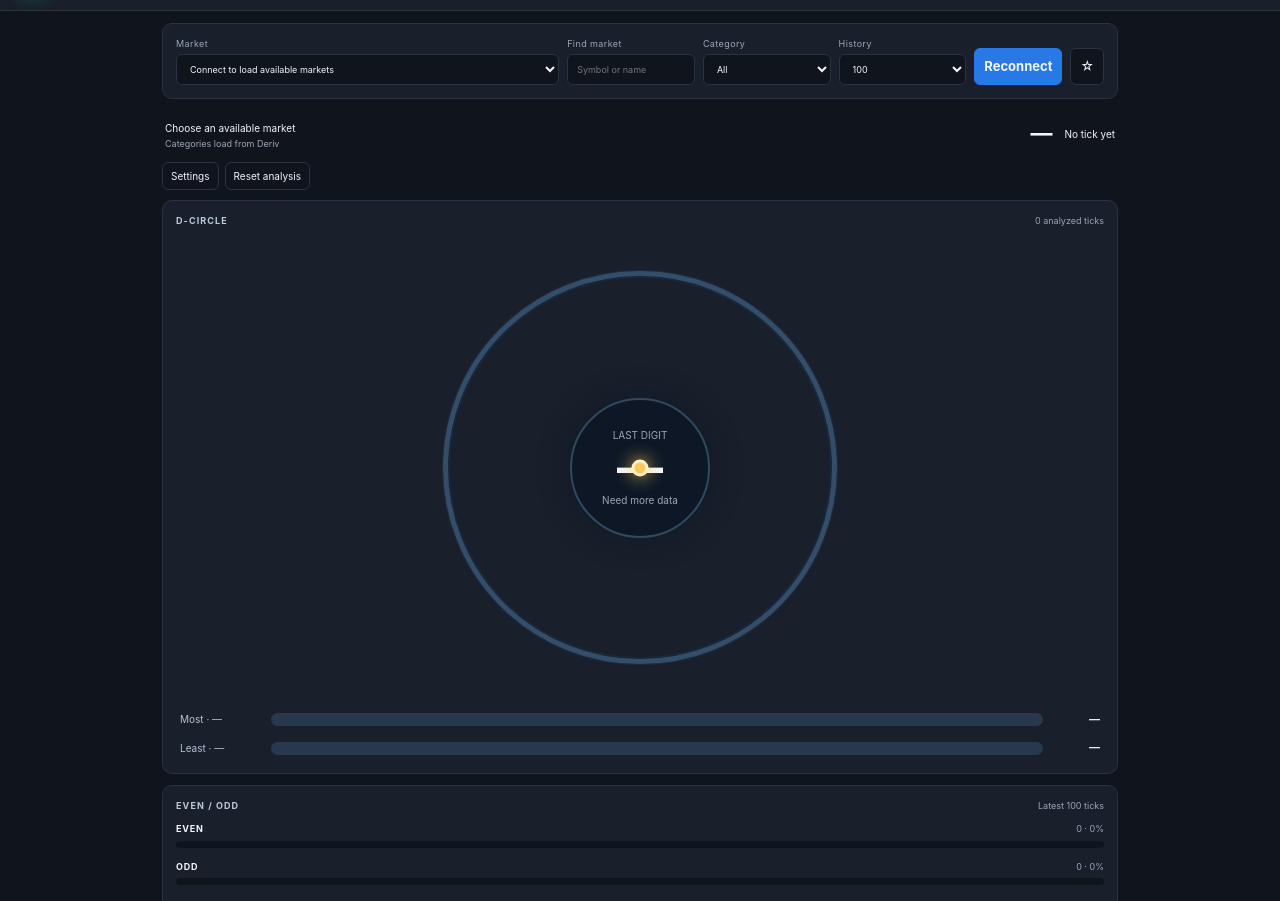
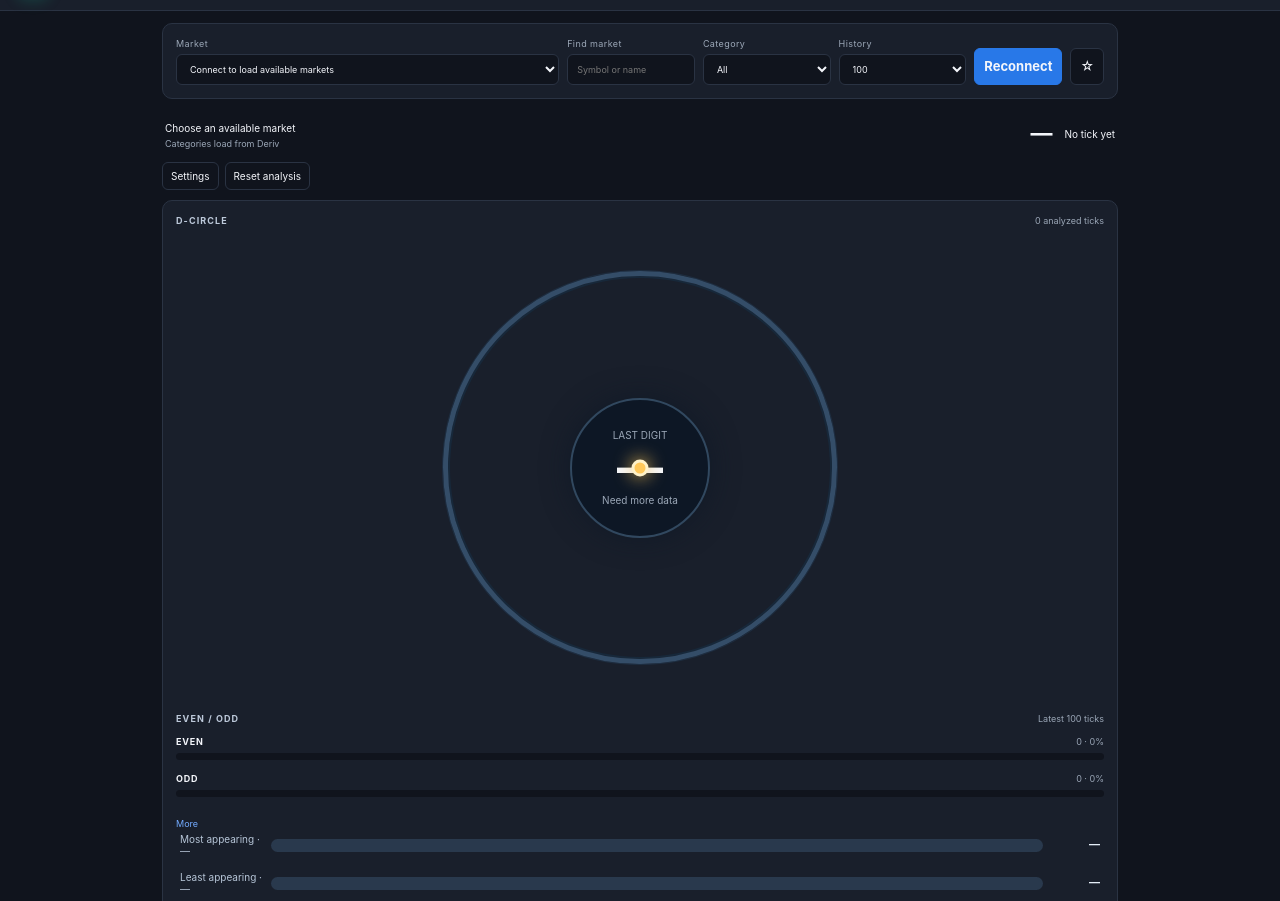
Before and after one commit to rankflinx-dot/deriv-analyzer, a browser extension: page index.html in a window 1280 px wide. Shown: the part 51-952 px from the top of the page. Drawn offline with Linux system fonts and the light colour scheme.

Commit message:
Match D-Circle layout to reference mockup

```diff
--- a/index.html
+++ b/index.html
@@ -4,8 +4,7 @@
 <section class="controls card"><label>Market<select id="symbol"><option>Connect to load available markets</option></select></label><label>Find market<input id="marketSearch" type="search" placeholder="Symbol or name"></label><label>Category<select id="marketCategoryFilter"><option value="">All</option></select></label><label>History<select id="window"><option>50</option><option selected>100</option><option>250</option><option>500</option><option>1000</option><option>2000</option><option>5000</option></select></label><button id="connect" class="primary">Connect</button><button id="favorite" title="Toggle favorite">☆</button></section>
 <section class="marketbar"><div><span id="marketName">Choose an available market</span><small id="marketCategory">Categories load from Deriv</small></div><strong id="quote">—</strong><span id="tickAt">No tick yet</span></section>
 <div class="actions"><button id="settingsToggle">Settings</button><button id="reset">Reset analysis</button></div>
-<section class="card"><div class="section-title">D-CIRCLE <span id="totalTicks">0 analyzed ticks</span></div><div class="dcircle"><div class="circle-ring"></div><svg id="circleCursor" class="circle-cursor" aria-hidden="true"><line id="cursorLine" x1="50%" y1="50%" x2="50%" y2="50%"></line><circle id="cursorTip" cx="50%" cy="50%" r="7"></circle></svg><div class="circle-center"><small>LAST DIGIT</small><b id="lastDigit">—</b><span id="hotCold">Need more data</span></div><div id="circleNodes"></div></div><div class="circle-frequency"><div class="frequency-row"><span id="mostLabel">Most · —</span><div class="frequency-track"><i id="mostBar"></i></div><b id="mostPercent">—</b></div><div class="frequency-row"><span id="leastLabel">Least · —</span><div class="frequency-track"><i id="leastBar"></i></div><b id="leastPercent">—</b></div></div></section>
-<section class="card"><div class="section-title">EVEN / ODD <span id="eoWindow">Latest 100 ticks</span></div><div class="pair"><div><div class="pair-head"><b>EVEN</b><span id="evenSummary">0 · 0%</span></div><div class="track"><i id="evenBar" class="greenbar"></i></div></div><div><div class="pair-head"><b>ODD</b><span id="oddSummary">0 · 0%</span></div><div class="track"><i id="oddBar" class="redbar"></i></div></div></div><div id="eoRecent" class="recent"></div><button class="more" data-more="eo">More</button></section>
+<section class="card dcircle-card"><div class="section-title">D-CIRCLE <span id="totalTicks">0 analyzed ticks</span></div><div class="dcircle-layout"><div class="dcircle"><div class="circle-ring"></div><svg id="circleCursor" class="circle-cursor" aria-hidden="true"><line id="cursorLine" x1="50%" y1="50%" x2="50%" y2="50%"></line><circle id="cursorTip" cx="50%" cy="50%" r="7"></circle></svg><div class="circle-center"><small>LAST DIGIT</small><b id="lastDigit">—</b><span id="hotCold">Need more data</span></div><div id="circleNodes"></div></div><section class="eo-panel"><div class="section-title">EVEN / ODD <span id="eoWindow">Latest 100 ticks</span></div><div class="pair"><div><div class="pair-head"><b>EVEN</b><span id="evenSummary">0 · 0%</span></div><div class="track"><i id="evenBar" class="bluebar"></i></div></div><div><div class="pair-head"><b>ODD</b><span id="oddSummary">0 · 0%</span></div><div class="track"><i id="oddBar" class="yellowbar"></i></div></div></div><div id="eoRecent" class="recent"></div><button class="more" data-more="eo">More</button></section></div><div class="circle-frequency"><div class="frequency-row most-row"><span id="mostLabel">Most appearing · —</span><div class="frequency-track"><i id="mostBar"></i></div><b id="mostPercent">—</b></div><div class="frequency-row least-row"><span id="leastLabel">Least appearing · —</span><div class="frequency-track"><i id="leastBar"></i></div><b id="leastPercent">—</b></div></div></section>
 <section class="card"><div class="section-title">OVER / UNDER <span>Barrier-based observations</span></div><div class="inline-controls"><label>Barrier digit<select id="barrier"></select></label><b id="ouSummary">Waiting for ticks</b></div><div class="pair"><div><div class="pair-head"><b>OVER</b><span id="overSummary">0 · 0%</span></div><div class="track"><i id="overBar" class="bluebar"></i></div></div><div><div class="pair-head"><b>UNDER</b><span id="underSummary">0 · 0%</span></div><div class="track"><i id="underBar" class="redbar"></i></div></div></div><div id="ouRecent" class="recent"></div><button class="more" data-more="ou">More</button></section>
 <section class="card"><div class="section-title">MATCHES / DIFFERS <span>Chosen target digit</span></div><div class="inline-controls"><label>Target digit<select id="target"></select></label><b id="mdSummary">Waiting for ticks</b></div><div class="pair"><div><div class="pair-head"><b>MATCHES</b><span id="matchSummary">0 · 0%</span></div><div class="track"><i id="matchBar" class="greenbar"></i></div></div><div><div class="pair-head"><b>DIFFERS</b><span id="differSummary">0 · 0%</span></div><div class="track"><i id="differBar" class="redbar"></i></div></div></div><div id="mdRecent" class="recent"></div><button class="more" data-more="md">More</button></section>
 <section class="card"><div class="section-title">TECHNICAL ANALYSIS <span>Calculated from actual prices</span></div><div id="indicatorWarning" class="warning">Insufficient historical observations for full indicator set.</div><div class="metrics"><div><small id="rsiLabel">RSI 14</small><b id="rsi">—</b></div><div><small>MACD</small><b id="macd">—</b></div><div><small id="emaLabel">EMA 12 / 26</small><b id="ema">—</b></div><div><small id="smaLabel">SMA 20 / 50</small><b id="sma">—</b></div><div><small id="bollLabel">BOLLINGER 20</small><b id="boll">—</b></div><div><small>SUPPORT / RES.</small><b id="sr">—</b></div><div><small>TREND</small><b id="trend">—</b></div><div><small>MOMENTUM / VOL.</small><b id="vol">—</b></div></div><div id="signals" class="signals">Signals will explain their measured value and sample window.</div></section>
```
